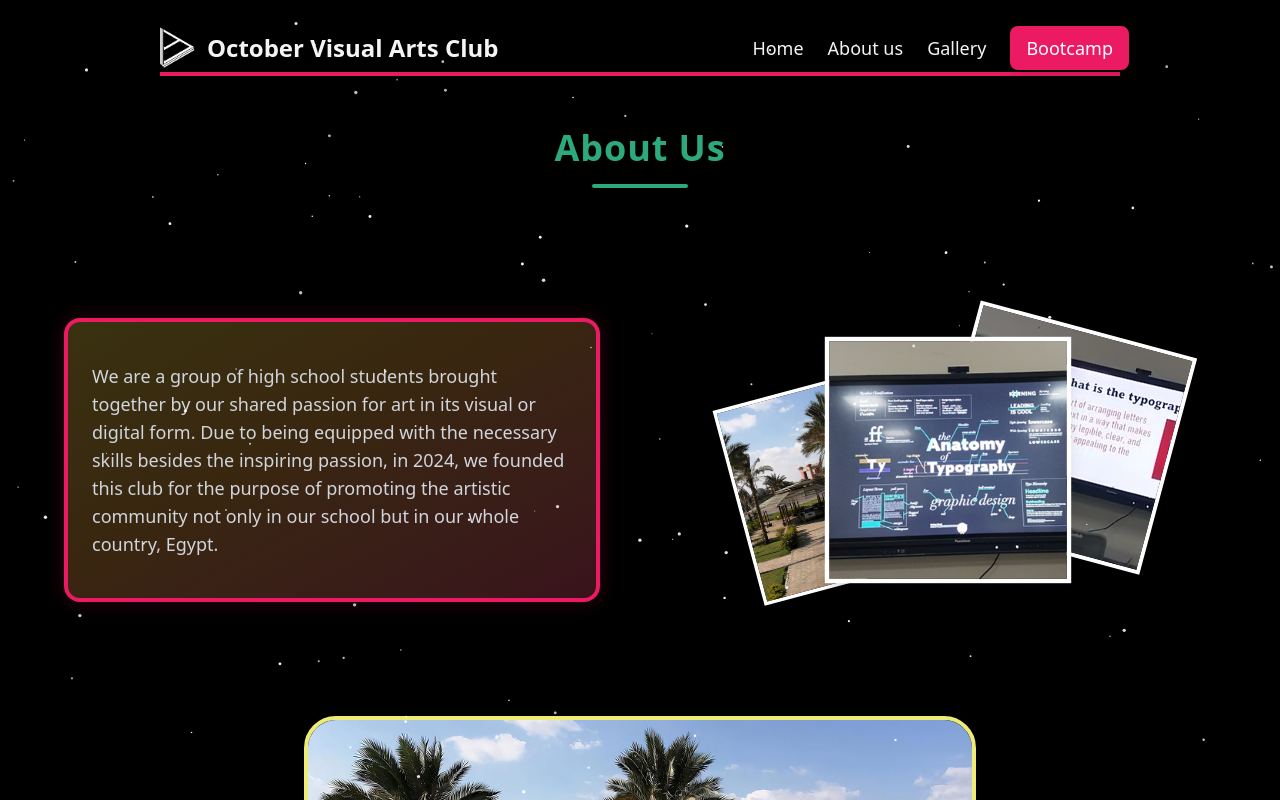
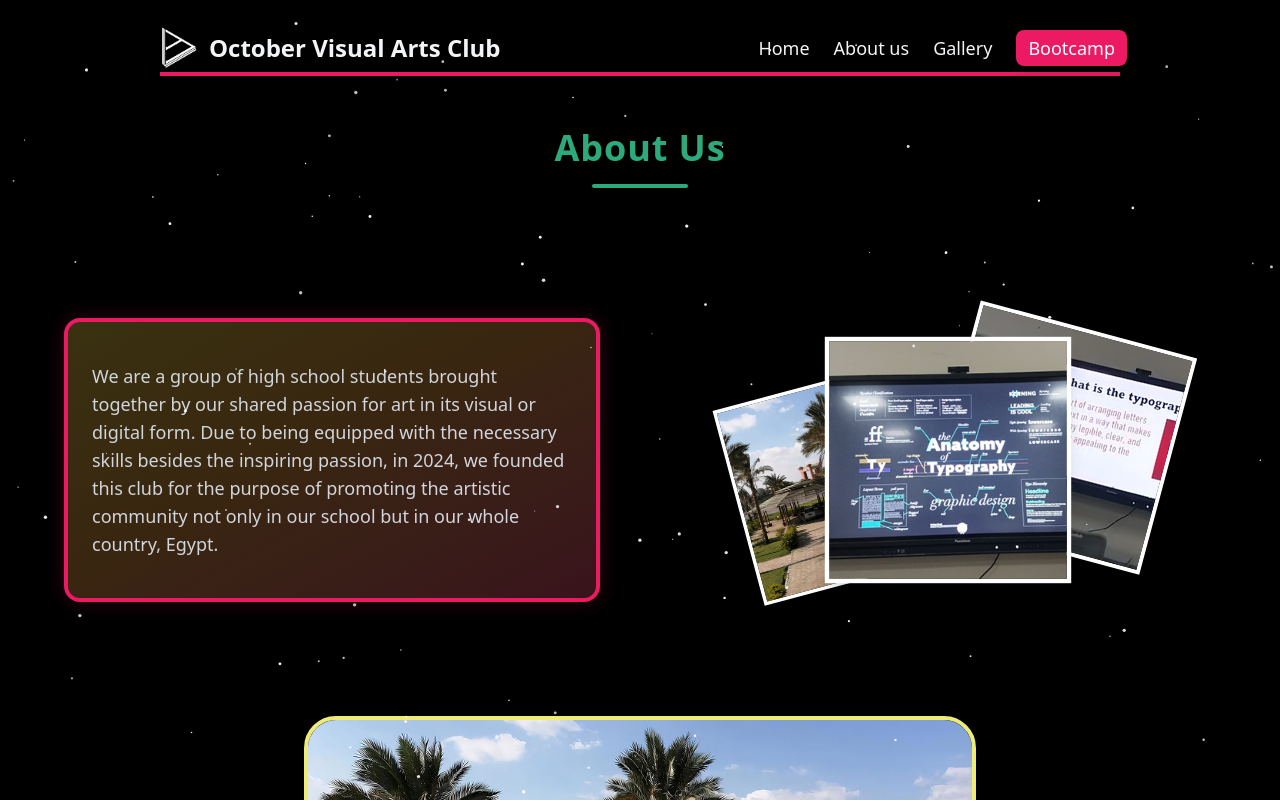
Before and after one commit to YAFFMN/OVAC, a React (Vite) app: page /about in a window 1280 px wide. Shown: the top 800 px of the page. Built offline with nearby package versions, Linux system fonts and the light colour scheme.

Commit message:
Update NavBar.jsx

```diff
--- a/src/Components/NavBar.jsx
+++ b/src/Components/NavBar.jsx
@@ -57,7 +57,7 @@ function NavBar() {
             </Link>
             <Link
               to="/Bootcamp"
-              className="bg-[#ec1a63] text-white text-lg font-medium px-4 py-2 rounded-lg hover:bg-[#d11652] hover:scale-105 transform transition duration-300 ease-in-out shadow-lg"
+              className="bg-[#ec1a63] text-white text-lg font-medium px-3 py-1 rounded-lg hover:bg-[#d11652] hover:scale-105 transform transition duration-300 ease-in-out shadow-lg"
             >
               Bootcamp
             </Link>
```
